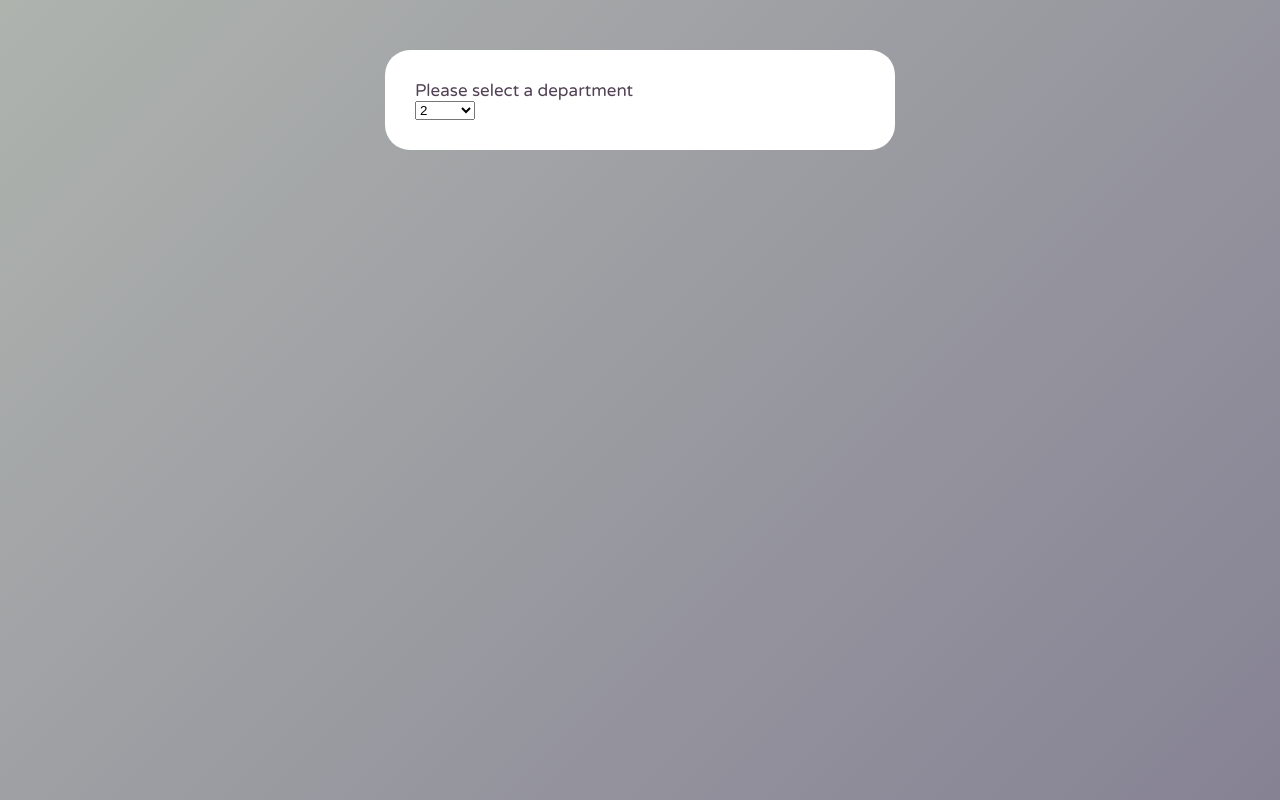
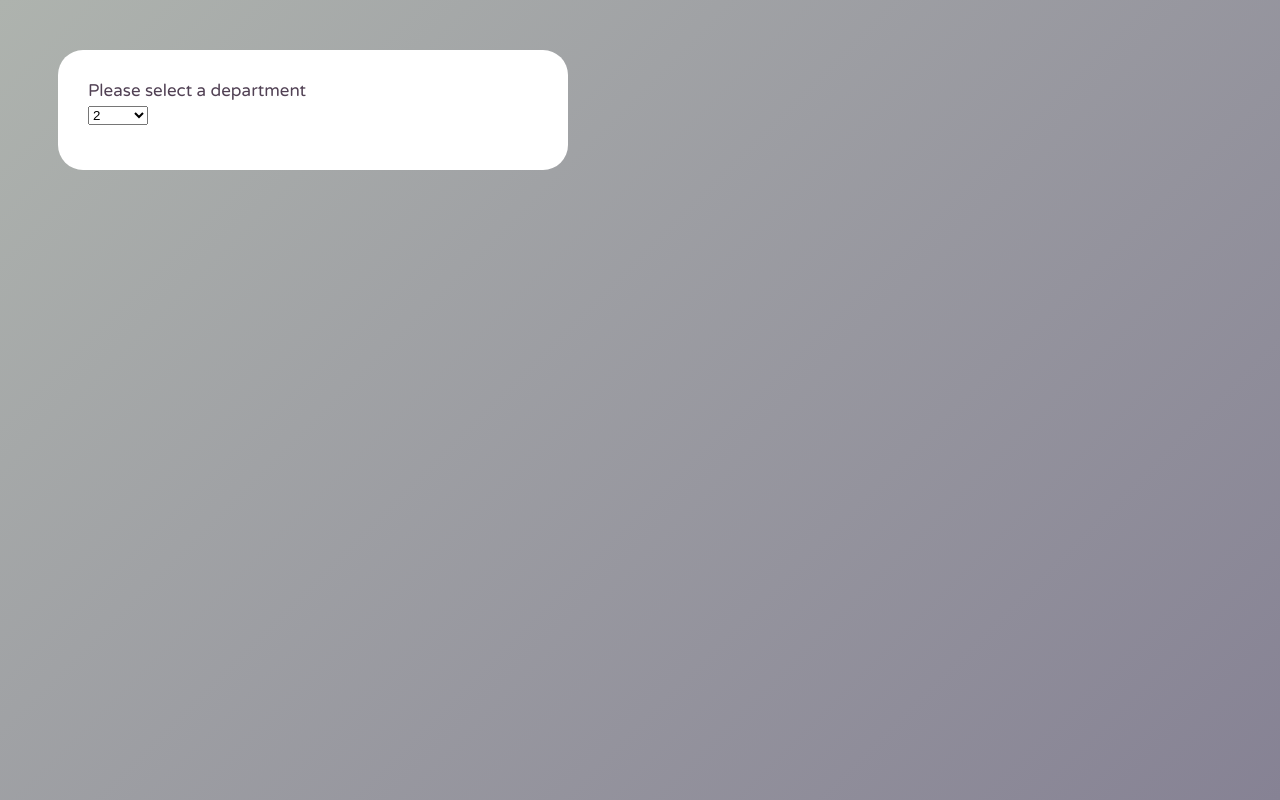
Before and after one commit to tonyvanlam/syp-project, a plain HTML site: page index.html in a window 1280 px wide. Drawn offline with nearby package versions, Linux system fonts and the light colour scheme.

Commit message:
left aligned the container div instead of center

```diff
--- a/style.css
+++ b/style.css
@@ -15,7 +15,7 @@ body {
 div.content{
 	font-family:'Varela Round', sans-serif;
 	width:450px;
-	margin:50px auto;
+	margin:50px;
 	padding:30px;
 	background:#ffffff;
 	-webkit-border-radius: 25px;
@@ -26,8 +26,12 @@ div.content{
 h3 {
 	font-size:17px;
 	font-weight: normal;
-	margin: 0;
+	margin: 0 0 5px;
 	padding:0 ;
+}
+
+select{
+	margin-bottom: 15px;
 }
 
 ul {
```
